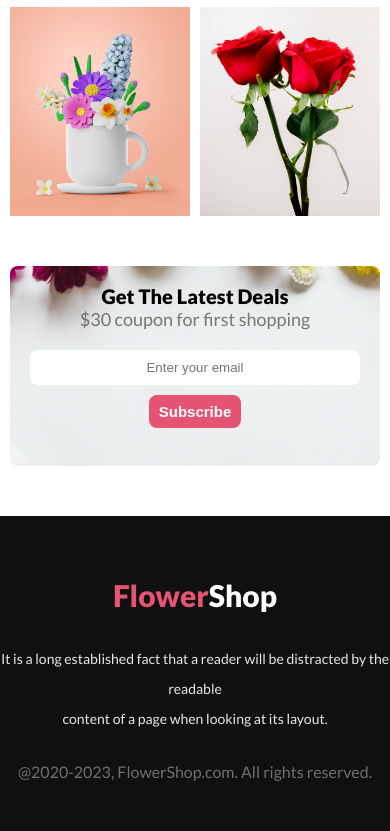
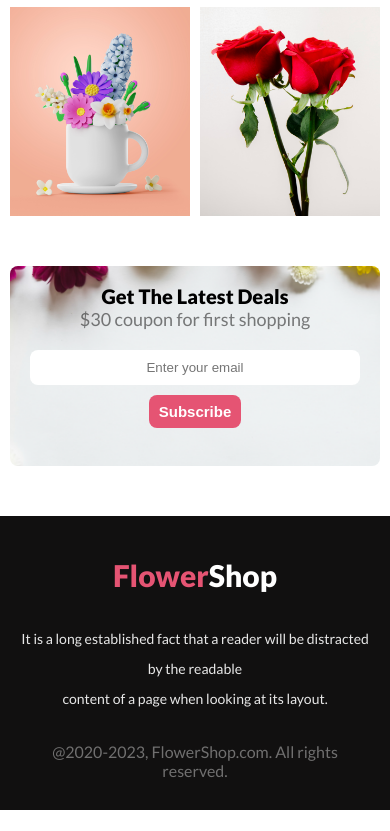
Before and after one commit to hanifsikder921/flower-shop, a plain HTML site: page index.html in a window 390 px wide. Shown: the part 4471-5302 px from the top of the page. After the commit the page ends 5281 px from the top, so only its background shows below. Drawn offline with Linux system fonts and the light colour scheme.

Commit message:
full Responsive

```diff
--- a/style.css
+++ b/style.css
@@ -595,7 +595,7 @@ input[type="button"] {
 
 
 .fcontent {
-    padding: 50px 0px;
+    padding: 30px 20px;
     gap: 20px;
 
 }
```
